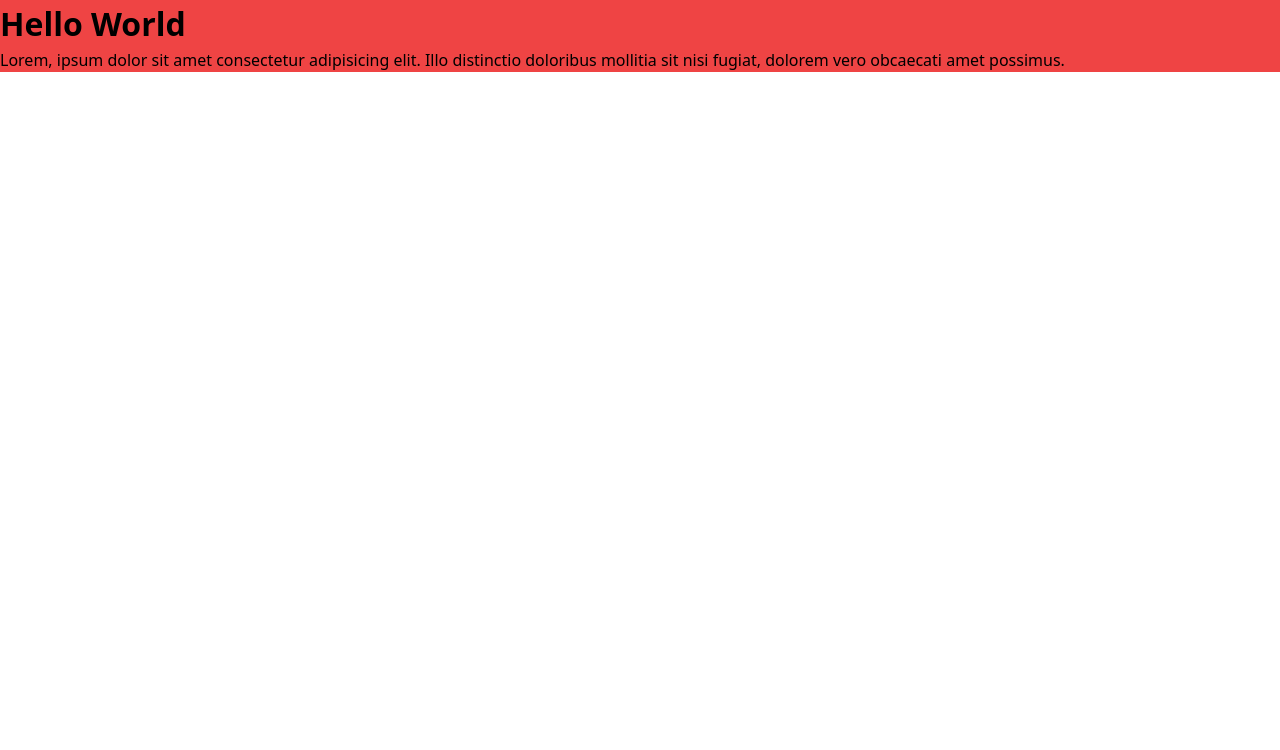
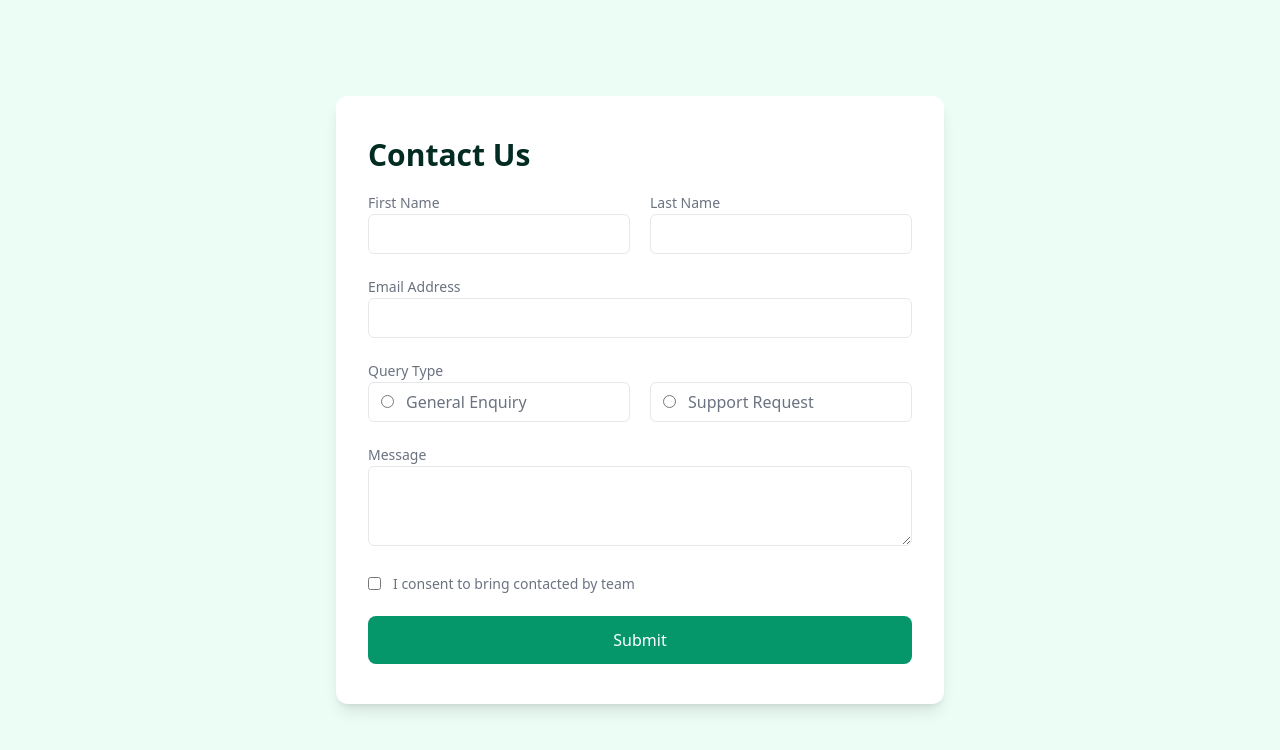
Before and after one commit to penguinnoiii/milestone3-form-submission, a website built with Vite: page index.html in a window 1280 px wide. Built offline with nearby package versions, Linux system fonts and the light colour scheme.

Commit message:
Submission Page

```diff
--- a/index.html
+++ b/index.html
@@ -7,14 +7,61 @@
     <title>Vite App</title>
     <link rel="stylesheet" href="src/style.css" />
   </head>
-  <body>
-    <div id="app" class="bg-red-500">
-      <h1 class="text-[2rem] font-bold">Hello World</h1>
-      <p>
-        Lorem, ipsum dolor sit amet consectetur adipisicing elit. Illo
-        distinctio doloribus mollitia sit nisi fugiat, dolorem vero obcaecati
-        amet possimus.
-      </p>
+  <body class="bg-emerald-50 flex items-center justify-center h-screen">
+    <div
+      class="bg-white rounded-xl p-8 min-w-[38rem] min-h-[38rem] shadow-lg flex flex-col justify-around"
+    >
+      <h1 class="text-3xl font-semibold text-emerald-950">Contact Us</h1>
+      <form class="flex flex-col gap-5">
+        <div class="flex justify-between gap-5">
+          <div class="w-1/2">
+            <label for="fname" class="text-gray-500 text-sm">First Name</label><br />
+            <input type="text" id="fname" name="fname" class="w-full h-10 border rounded-md" /><br />
+          </div>
+          <div class="w-1/2">
+            <label for="lname" class="text-gray-500 text-sm">Last Name</label><br />
+            <input type="text" id="lname" name="lname" class="w-full h-10 border rounded-md" /><br />
+          </div>
+        </div>
+
+        <div>
+          <label for="email" class="text-gray-500 text-sm">Email Address</label><br />
+          <input type="text" id="email" name="email" class="w-full h-10 border rounded-md" /><br />
+        </div>
+
+        <div>
+          <label for="query" class="text-gray-500 text-sm">Query Type</label><br />
+          <div class="flex justify-between gap-5">
+            <div class="w-1/2 p-3 h-10 border rounded-md flex items-center gap-3">
+              <input type="radio" id="general" name="query" />
+              <label for="general" class="text-gray-500 text-base">General Enquiry</label>
+            </div>
+            <div class="w-1/2 p-3 h-10 border rounded-md flex items-center gap-3">
+              <input type="radio" id="support" name="query" />
+              <label for="support" class="text-gray-500 text-base">Support Request</label><br />
+            </div>
+          </div>
+        </div>
+
+        <div>
+          <label for="message" class="text-gray-500 text-sm">Message</label><br />
+          <textarea row="3" cols="50" id="message" name="message" class="w-full h-20 border rounded-md" /></textarea><br />
+        </div>
+
+        <div class="flex items-center gap-3">
+          <input type="checkbox" id="consent" name="consent" />
+          <label for="consent" class="text-gray-500 text-sm">I consent to bring contacted by team</label
+          ><br />
+        </div>
+
+        <button
+          type="button"
+          id="submit"
+          class="btn text-white bg-emerald-600 hover:bg-emerald-700 active:bg-emerald-800 p-3 rounded-lg"
+        >
+          Submit
+        </button>
+      </form>
     </div>
     <script type="module" src="/src/main.js"></script>
   </body>
```
